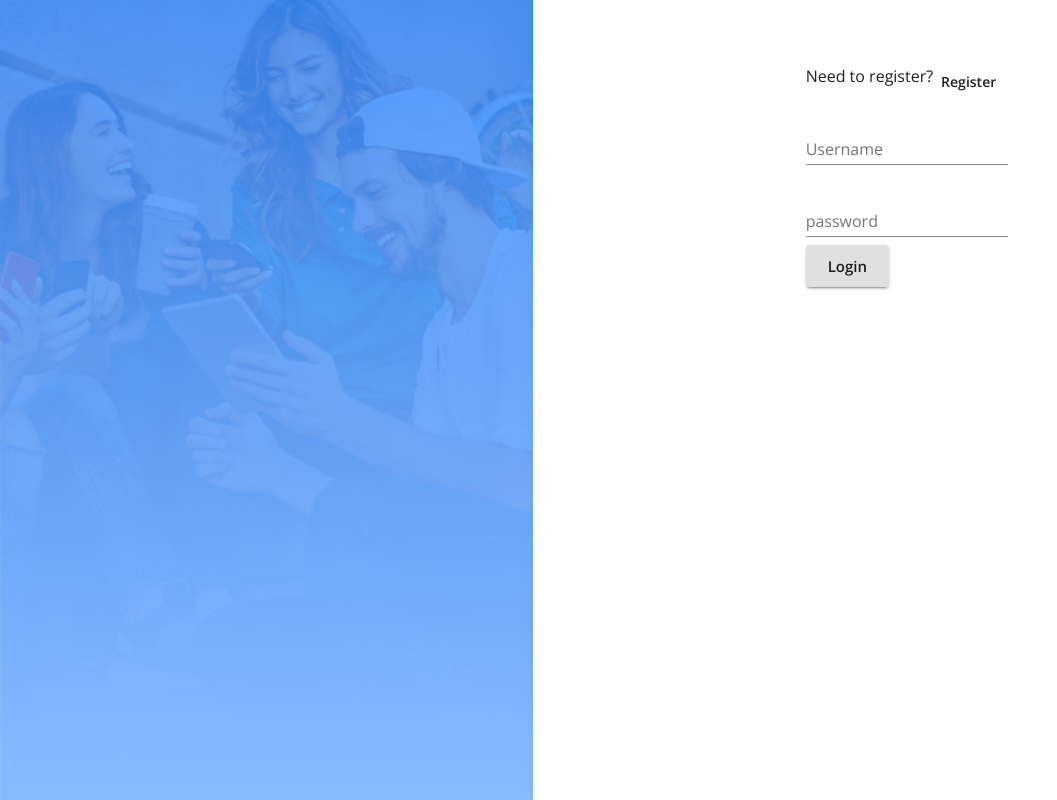
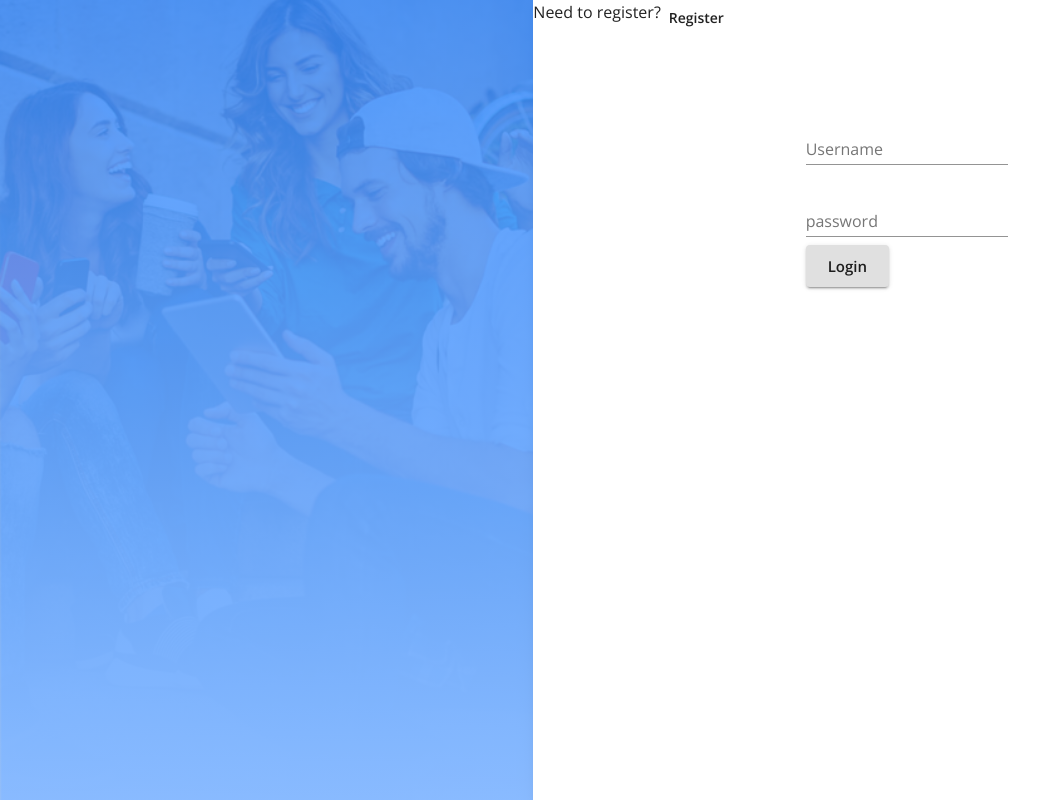
Before and after one commit to deliaconstantino/messenger-app, a React (Create React App) app in the folder client/: page /login in a window 1280 px wide. Shown: the whole page, without its empty margins (0-1057 px from the left). Built offline with nearby package versions, Linux system fonts and the light colour scheme; no server answers.

Commit message:
refactored 'Register' and 'Login' buttons into UserAccess parent component

```diff
--- a/client/src/components/UserAccess/Login.js
+++ b/client/src/components/UserAccess/Login.js
@@ -1,5 +1,4 @@
 import React from "react";
-import { Redirect, useHistory } from "react-router-dom";
 import { connect } from "react-redux";
 import {
   Grid,
@@ -12,7 +11,6 @@ import {
 import { login } from "../../store/utils/thunkCreators";
 
 const Login = (props) => {
-  const history = useHistory();
   const { login } = props;
 
   const handleLogin = async (event) => {
@@ -26,10 +24,6 @@ const Login = (props) => {
   return (
     <Grid container justifyContent="center">
       <Box>
-        <Grid container item>
-          <Typography>Need to register?</Typography>
-          <Button onClick={() => history.push("/register")}>Register</Button>
-        </Grid>
         <form onSubmit={handleLogin}>
           <Grid>
             <Grid>
--- a/client/src/components/UserAccess/Signup.js
+++ b/client/src/components/UserAccess/Signup.js
@@ -1,5 +1,4 @@
 import React, { useState } from "react";
-import { Redirect, useHistory } from "react-router-dom";
 import { connect } from "react-redux";
 import {
   Grid,
@@ -13,7 +12,6 @@ import {
 import { register } from "../../store/utils/thunkCreators";
 
 const Signup = (props) => {
-  const history = useHistory();
   const { register } = props;
   const [formErrorMessage, setFormErrorMessage] = useState({});
 
@@ -35,10 +33,6 @@ const Signup = (props) => {
   return (
     <Grid container justifyContent="center">
       <Box>
-        <Grid container item>
-          <Typography>Need to log in?</Typography>
-          <Button onClick={() => history.push("/login")}>Login</Button>
-        </Grid>
         <form onSubmit={handleRegister}>
           <Grid>
             <Grid>
--- a/client/src/components/UserAccess/UserAccessTwo.js
+++ b/client/src/components/UserAccess/UserAccessTwo.js
@@ -45,7 +45,7 @@ const useStyles = makeStyles((theme) => ({
     minHeight: "100vh",
     backgroundImage: "linear-gradient(#3A8DFF 0%, #86B9FF 100%)",
     opacity: "0.85",
-    width: 'auto'
+    width: "auto",
   },
   paper: {
     margin: theme.spacing(8, 4),
@@ -56,10 +56,11 @@ const useStyles = makeStyles((theme) => ({
 }));
 
 function UserAccessTwo(props) {
+  const history = useHistory();
   const classes = useStyles();
 
-  const [showLogin, updateShowLogin] = useState(props.showLogin)
-  const [showSignup, updateShowSignup] = useState(props.showSignup)
+  const [showLogin, updateShowLogin] = useState(props.showLogin);
+  const [showSignup, updateShowSignup] = useState(props.showSignup);
 
   const { user } = props;
 
@@ -70,13 +71,66 @@ function UserAccessTwo(props) {
   return (
     <Grid container component="main">
       <CssBaseline />
-      <Grid item xs={false} sm={6} md={5} lg={5} xl={5} className={classes.image}>
-        <Box xs={false} sm={6} md={5} lg={5} xl={5} className={classes.backgroundColor}></Box>
+      <Grid
+        item
+        xs={false}
+        sm={6}
+        md={5}
+        lg={5}
+        xl={5}
+        className={classes.image}
+      >
+        <Box
+          xs={false}
+          sm={6}
+          md={5}
+          lg={5}
+          xl={5}
+          className={classes.backgroundColor}
+        ></Box>
       </Grid>
-      <Grid item xs={12} sm={6} md={7} lg={7} xl={7} component={Paper} elevation={6} square>
+      <Grid
+        item
+        xs={12}
+        sm={6}
+        md={7}
+        lg={7}
+        xl={7}
+        component={Paper}
+        elevation={6}
+        square
+      >
+        {showLogin && (
+          <Grid container item>
+            <Typography>Need to register?</Typography>
+            <Button
+              onClick={() => {
+                updateShowLogin(false);
+                updateShowSignup(true);
+                history.push("/register");
+              }}
+            >
+              Register
+            </Button>
+          </Grid>
+        )}
+        {showSignup && (
+          <Grid container item>
+            <Typography>Need to log in?</Typography>
+            <Button
+              onClick={() => {
+                updateShowLogin(true);
+                updateShowSignup(false);
+                history.push("/login");
+              }}
+            >
+              Login
+            </Button>
+          </Grid>
+        )}
         <Box className={classes.paper}>
-          {showLogin ? <Login /> : null}
-          {showSignup ? <Signup /> : null}
+          {showLogin && <Login />}
+          {showSignup && <Signup />}
         </Box>
       </Grid>
     </Grid>
```
